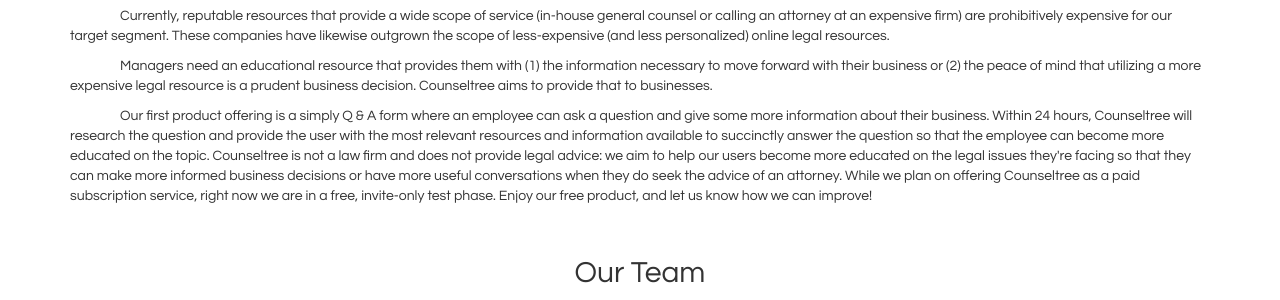
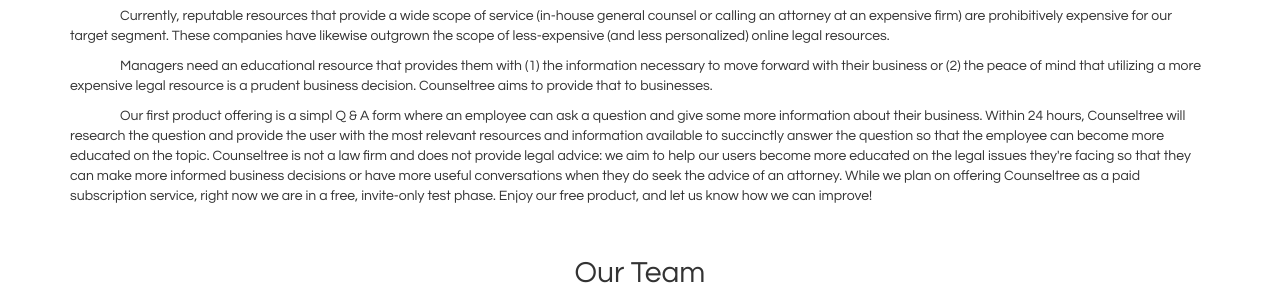
Before and after one commit to counseltree/counseltree.github.io, a Jekyll site: the page built from about.html, in a window 1280 px wide and 900 px high, scrolled down 348 px. Shown: the part 151-451 px from the top of the window. Built offline with Jekyll 4.4.1, drawn with Linux system fonts in a browser that asks for light colours; nearby versions of some CDN libraries.

Commit message:
local init

```diff
--- a/_layouts/default.html
+++ b/_layouts/default.html
@@ -60,7 +60,7 @@
 		<div class="collapse navbar-collapse" id="bs-example-navbar-collapse-1">
 		  <ul class="nav navbar-nav" id="navlist">
 
-              <li><a id = "index" href="http:counseltree.github.io">Home</a></li>
+              <li class = "active"><a id = "index" href="http:counseltree.github.io">Home</a></li>
 
               <li><a href="about.html">About Us</a></li>
 
--- a/about.html
+++ b/about.html
@@ -22,7 +22,7 @@
         <p class=about>Legal questions are extremely common in day-to-day business operations at medium-sized and growing companies. Managers often struggle with how to resolve these questions because the resources available to them are ill-suited to aiding the decision-making process. For most issues, effective managers don’t need to be legal experts, they need a minimum amount of education necessary to make an informed decision.</p>
         <p class=about>Currently, reputable resources that provide a wide scope of service (in-house general counsel or calling an attorney at an expensive firm) are prohibitively expensive for our target segment. These companies have likewise outgrown the scope of less-expensive (and less personalized) online legal resources.</p>
         <p class=about>Managers need an educational resource that provides them with (1) the information necessary to move forward with their business or (2) the peace of mind that utilizing a more expensive legal resource is a prudent business decision. Counseltree aims to provide that to businesses.</p>
-        <p class=about>Our first product offering is a simply Q &amp; A form where an employee can ask a question and give some more information about their business. Within 24 hours, Counseltree will research the question and provide the user with the most relevant resources and information available to succinctly answer the question so that the employee can become more educated on the topic. Counseltree is not a law firm and does not provide legal advice: we aim to help our users become more educated on the legal issues they're facing so that they can make more informed business decisions or have more useful conversations when they do seek the advice of an attorney. While we plan on offering Counseltree as a paid subscription service, right now we are in a free, invite-only test phase. Enjoy our free product, and let us know how we can improve!</p>
+        <p class=about>Our first product offering is a simpl Q &amp; A form where an employee can ask a question and give some more information about their business. Within 24 hours, Counseltree will research the question and provide the user with the most relevant resources and information available to succinctly answer the question so that the employee can become more educated on the topic. Counseltree is not a law firm and does not provide legal advice: we aim to help our users become more educated on the legal issues they're facing so that they can make more informed business decisions or have more useful conversations when they do seek the advice of an attorney. While we plan on offering Counseltree as a paid subscription service, right now we are in a free, invite-only test phase. Enjoy our free product, and let us know how we can improve!</p>
         <br>
 
         <center>
```
Also changed, not shown: 1 other file.
